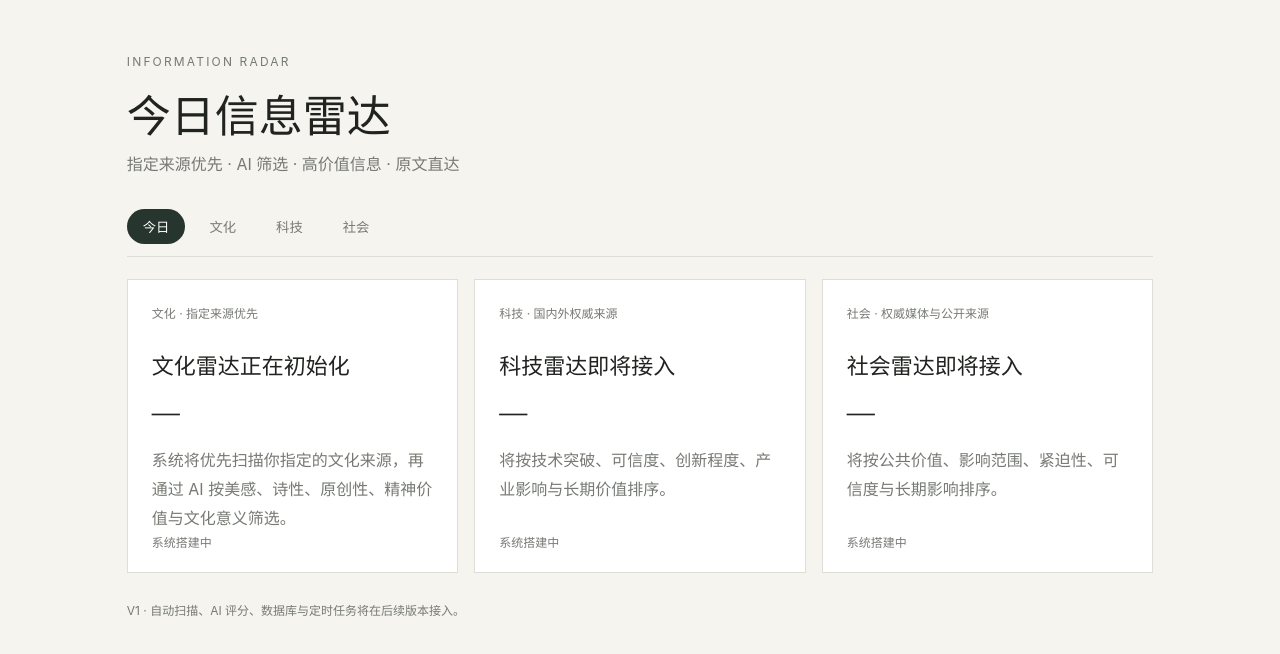
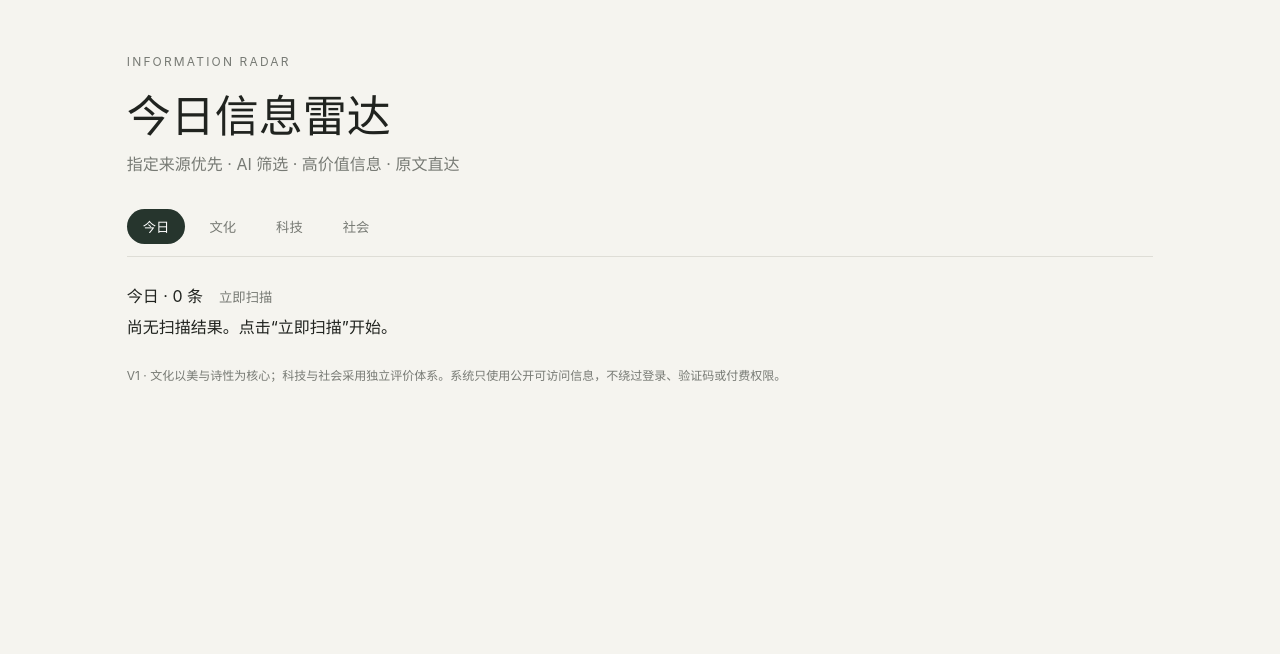
Before and after one commit to daoyifeng942-lang/information-radar, a Next.js app: page / in a window 1280 px wide. Shown: the top 654 px of the page. Built offline with nearby package versions, Linux system fonts and the light colour scheme.

Commit message:
feat: connect homepage to live radar APIs

```diff
--- a/app/page.js
+++ b/app/page.js
@@ -1,6 +1,4 @@
-const cards=[
- {category:'文化',title:'文化雷达正在初始化',score:'—',source:'指定来源优先',reason:'系统将优先扫描你指定的文化来源，再通过 AI 按美感、诗性、原创性、精神价值与文化意义筛选。'},
- {category:'科技',title:'科技雷达即将接入',score:'—',source:'国内外权威来源',reason:'将按技术突破、可信度、创新程度、产业影响与长期价值排序。'},
- {category:'社会',title:'社会雷达即将接入',score:'—',source:'权威媒体与公开来源',reason:'将按公共价值、影响范围、紧迫性、可信度与长期影响排序。'}
-];
-export default function Page(){return <main><header><div className="eyebrow">INFORMATION RADAR</div><h1>今日信息雷达</h1><p>指定来源优先 · AI 筛选 · 高价值信息 · 原文直达</p></header><nav><button className="active">今日</button><button>文化</button><button>科技</button><button>社会</button></nav><section className="grid">{cards.map((x,i)=><article key={i}><div className="meta">{x.category} · {x.source}</div><h2>{x.title}</h2><div className="score">{x.score}</div><p>{x.reason}</p><span>系统搭建中</span></article>)}</section><footer>V1 · 自动扫描、AI 评分、数据库与定时任务将在后续版本接入。</footer></main>}
+'use client';
+import {useEffect,useState} from 'react';
+const tabs=['今日','文化','科技','社会'];
+export default function Page(){const [tab,setTab]=useState('今日'),[items,setItems]=useState([]),[loading,setLoading]=useState(true);async function load(){setLoading(true);const q=tab==='今日'?'':'?category='+encodeURIComponent(tab);const r=await fetch('/api/items'+q);const j=await r.json();setItems(j.items||[]);setLoading(false)}useEffect(()=>{load()},[tab]);return <main><header><div className="eyebrow">INFORMATION RADAR</div><h1>今日信息雷达</h1><p>指定来源优先 · AI 筛选 · 高价值信息 · 原文直达</p></header><nav>{tabs.map(t=><button key={t} className={tab===t?'active':''} onClick={()=>setTab(t)}>{t}</button>)}</nav><section className="toolbar"><span>{tab} · {items.length} 条</span><button onClick={async()=>{await fetch('/api/scan');load()}}>立即扫描</button></section><section className="grid">{loading?<div className="empty">正在读取雷达…</div>:items.length?items.map((x,i)=><article key={x.url||i}><div className="meta">{x.category} · {x.source}</div><h2>{x.title}</h2><div className="score">{x.score}</div><p>{x.reason}</p><a href={x.url} target="_blank" rel="noreferrer">阅读原文 ↗</a></article>):<div className="empty">尚无扫描结果。点击“立即扫描”开始。</div>}</section><footer>V1 · 文化以美与诗性为核心；科技与社会采用独立评价体系。系统只使用公开可访问信息，不绕过登录、验证码或付费权限。</footer></main>}
```
